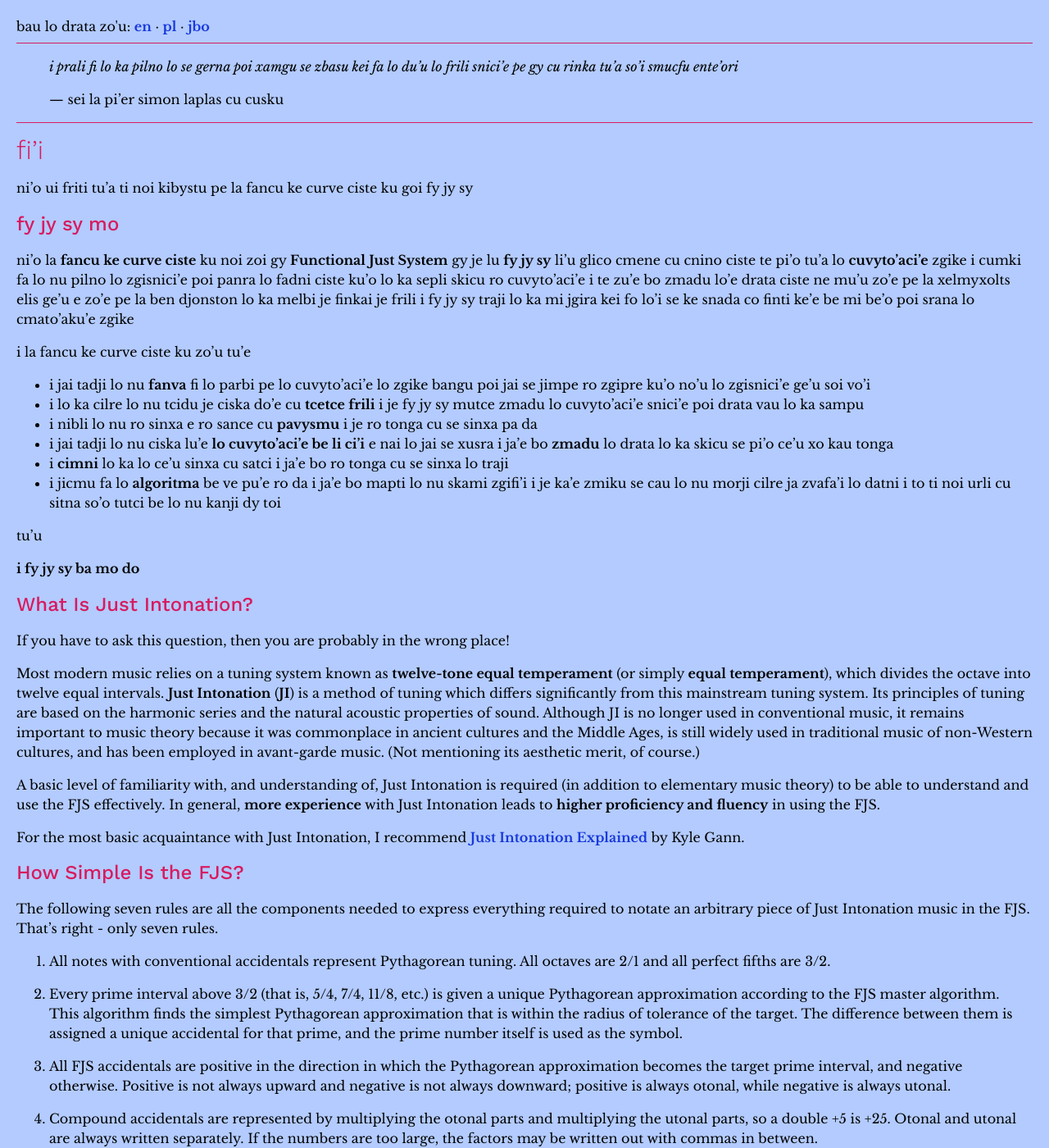
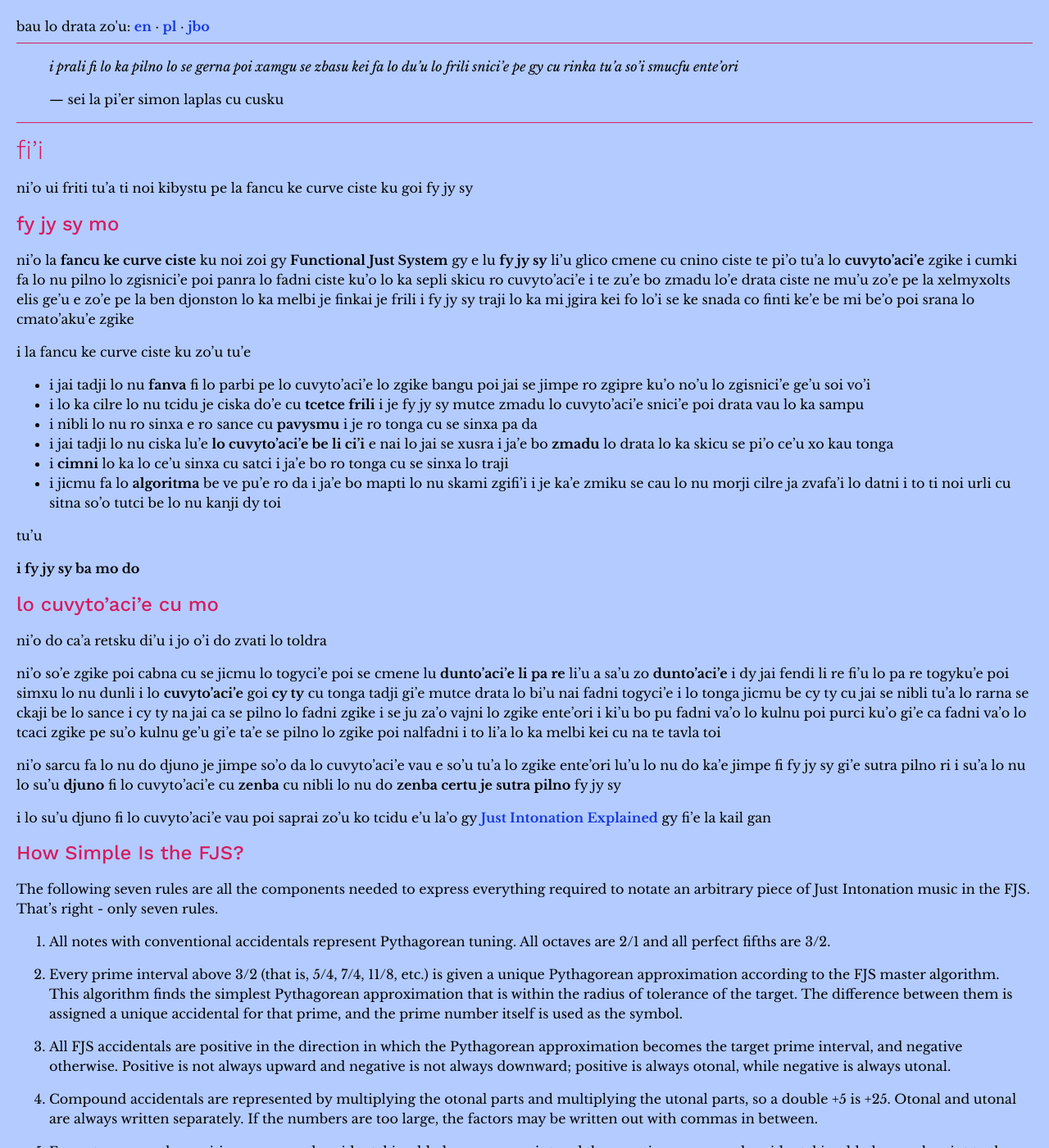
Before and after one commit to misotanni/misotanni.github.io, a Jekyll site: the page built from fjs/jbo/index.md, in a window 1280 px wide and 1400 px high. Shown: the whole window at 82% size. Built offline with Jekyll 4.4.1, drawn with Linux system fonts in a browser that asks for light colours.

Commit message:
Update index.md

```diff
--- a/fjs/jbo/index.md
+++ b/fjs/jbo/index.md
@@ -32,15 +32,23 @@ tu'u
 
 **i fy jy sy ba mo do**
 
-## What Is Just Intonation?
+## lo cuvyto'aci'e cu mo
 
-If you have to ask this question, then you are probably in the wrong place!
+ni'o do ca'a retsku di'u i jo o'i do zvati lo toldra
 
-Most modern music relies on a tuning system known as **twelve-tone equal temperament** (or simply **equal temperament**), which divides the octave into twelve equal intervals. **Just Intonation** (**JI**) is a method of tuning which differs significantly from this mainstream tuning system. Its principles of tuning are based on the harmonic series and the natural acoustic properties of sound. Although JI is no longer used in conventional music, it remains important to music theory because it was commonplace in ancient cultures and the Middle Ages, is still widely used in traditional music of non-Western cultures, and has been employed in avant-garde music. (Not mentioning its aesthetic merit, of course.)
+ni'o so'e zgike poi cabna cu se jicmu lo togyci'e poi se cmene lu **dunto'aci'e li pa re** li'u a sa'u zo **dunto'aci'e**
+i dy jai fendi li re fi'u lo pa re togyku'e poi simxu lo nu dunli
+i lo **cuvyto'aci'e** goi **cy ty** cu tonga tadji gi'e mutce drata lo bi'u nai fadni togyci'e
+i lo tonga jicmu be cy ty cu jai se nibli tu'a lo rarna se ckaji be lo sance
+i cy ty na jai ca se pilno lo fadni zgike
+i se ju za'o vajni lo zgike ente'ori
+i ki'u bo pu fadni va'o lo kulnu poi purci ku'o gi'e ca fadni va'o lo tcaci zgike pe su'o kulnu ge'u gi'e ta'e se pilno lo zgike poi nalfadni
+i to li'a lo ka melbi kei cu na te tavla toi
 
-A basic level of familiarity with, and understanding of, Just Intonation is required (in addition to elementary music theory) to be able to understand and use the FJS effectively. In general, **more experience** with Just Intonation leads to **higher proficiency and fluency** in using the FJS.
+ni'o sarcu fa lo nu do djuno je jimpe so'o da lo cuvyto'aci'e vau e so'u tu'a lo zgike ente'ori lu'u lo nu do ka'e jimpe fi fy jy sy gi'e sutra pilno ri
+i su'a lo nu lo su'u **djuno** fi lo cuvyto'aci'e cu **zenba** cu nibli lo nu do **zenba certu je sutra pilno** fy jy sy
 
-For the most basic acquaintance with Just Intonation, I recommend [Just Intonation Explained](https://www.kylegann.com/tuning.html) by Kyle Gann.
+i lo su'u djuno fi lo cuvyto'aci'e vau poi saprai zo'u ko tcidu e'u la'o gy [Just Intonation Explained](https://www.kylegann.com/tuning.html) gy fi'e la kail gan
 
 ## How Simple Is the FJS?
 
```
Also changed, not shown: other parts of fjs/jbo/index.md (+1 -1 lines).
